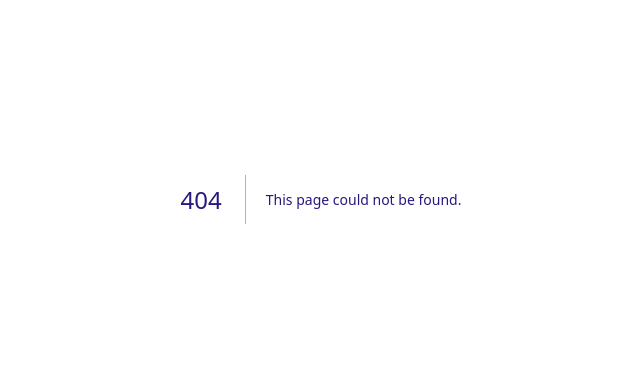
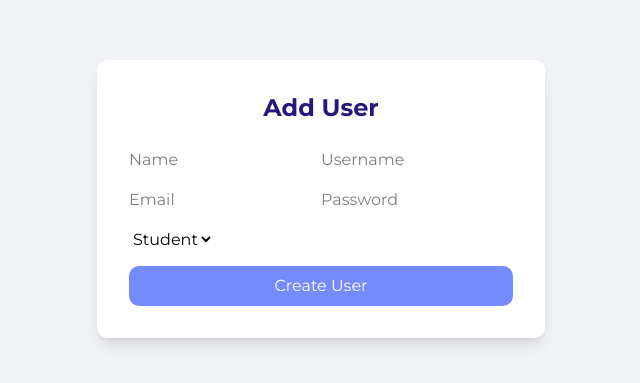
Before and after one commit to ankitku3101/e-learn-platform, a Next.js app: page /admin/create-user in a window 1280 px wide. Before the commit this address had no page. Shown: the part 201-584 px from the top of the page, without its empty margins (319-959 px from the left). Built offline with nearby package versions, Linux system fonts and the light colour scheme.

Commit message:
Updated: models and fixed errors

```diff
--- /dev/null
+++ b/app/admin/create-user/page.tsx
@@ -0,0 +1,71 @@
+"use client";
+
+import { useState } from "react";
+import { toast } from "react-hot-toast";
+
+const CreateUser = () => {
+  const [formData, setFormData] = useState({
+    name: "",
+    username: "",
+    email: "",
+    password: "",
+    role: "student",
+  });
+  const [loading, setLoading] = useState(false);
+
+  const handleChange = (e: any) => {
+    setFormData({ ...formData, [e.target.name]: e.target.value });
+  };
+
+  const handleSubmit = async (e: any) => {
+    e.preventDefault();
+    setLoading(true);
+
+    const endpoint = formData.role === "faculty" ? "/api/v1/admin/create-faculty-id" : "/api/v1/admin/create-student-id";
+    try {
+      const res = await fetch(endpoint, {
+        method: "POST",
+        headers: { "Content-Type": "application/json" },
+        body: JSON.stringify(formData),
+      });
+
+      const data = await res.json();
+      if (!res.ok) throw new Error(data.error || "Something went wrong");
+
+      toast.success(`${formData.role} created successfully!`);
+      setFormData({ name: "", username: "", email: "", password: "", role: "student" });
+    } catch (error) {
+      toast.error((error as Error).message);
+    } finally {
+      setLoading(false);
+    }
+  };
+
+  return (
+    <div className="flex min-h-screen flex-col items-center justify-center bg-[#F1F2F6] p-6 text-black">
+      <div className="w-full max-w-md rounded-lg bg-white p-8 shadow-lg">
+        <h2 className="mb-6 text-center text-2xl font-bold text-[#27187E]">Add User</h2>
+        <form onSubmit={handleSubmit} className="space-y-4">
+          <input type="text" name="name" placeholder="Name" className="input" onChange={handleChange} value={formData.name} required />
+          <input type="text" name="username" placeholder="Username" className="input" onChange={handleChange} value={formData.username} required />
+          <input type="email" name="email" placeholder="Email" className="input" onChange={handleChange} value={formData.email} required />
+          <input type="password" name="password" placeholder="Password" className="input" onChange={handleChange} value={formData.password} required />
+
+          <select name="role" onChange={handleChange} value={formData.role} className="input">
+            <option value="student">Student</option>
+            <option value="faculty">Faculty</option>
+          </select>
+
+          <button type="submit" className="w-full rounded-lg bg-[#758BFD] py-2 text-white hover:bg-[#5a6de3]" disabled={loading}>
+            {loading ? "Processing..." : "Create User"}
+          </button>
+        </form>
+      </div>
+    </div>
+  );
+};
+
+export default CreateUser;
+
+// Tailwind Utility Classes
+const inputStyles = "w-full rounded-md border border-gray-300 p-2 focus:border-[#758BFD] focus:outline-none";
--- a/app/auth/signin/page.tsx
+++ b/app/auth/signin/page.tsx
@@ -3,6 +3,7 @@
 import { signIn, getSession } from 'next-auth/react';
 import { useState } from 'react';
 import { useRouter } from 'next/navigation';
+import BackgroundGradient from '@/components/BackgroundGradient';
 
 export default function SignIn() {
   const [email, setEmail] = useState('');
@@ -41,7 +42,8 @@ export default function SignIn() {
   };
 
   return (
-    <div className="flex min-h-screen items-center justify-center bg-gray-100 text-black">
+    <div className="relative flex min-h-screen items-center justify-center text-black">
+      <BackgroundGradient color1="#AEB8FE" color2="#758BFD" position="bottom" id={3} />
       <form
         onSubmit={handleSubmit}
         className="w-full max-w-md bg-white p-8 rounded-lg shadow-lg"
@@ -76,7 +78,7 @@ export default function SignIn() {
         </div>
         <button
           type="submit"
-          className="w-full py-2 px-4 bg-blue-600 text-white rounded hover:bg-blue-700 disabled:bg-blue-500"
+          className="w-full py-2 px-4 bg-[#27187E]/70 text-white rounded hover:bg-[#27187E] disabled:bg-[#27187E]/50 cursor-pointer"
           disabled={loading}
         >
           {loading ? (
--- a/package.json
+++ b/package.json
@@ -28,6 +28,7 @@
     "radix-ui": "^1.1.3",
     "react": "^19.0.0",
     "react-dom": "^19.0.0",
+    "react-hot-toast": "^2.5.2",
     "recharts": "^2.15.2",
     "tailwind-merge": "^3.1.0",
     "tw-animate-css": "^1.2.5"
```
Also changed, not shown: 1 other file (tests, documents, lock files or other folders).
